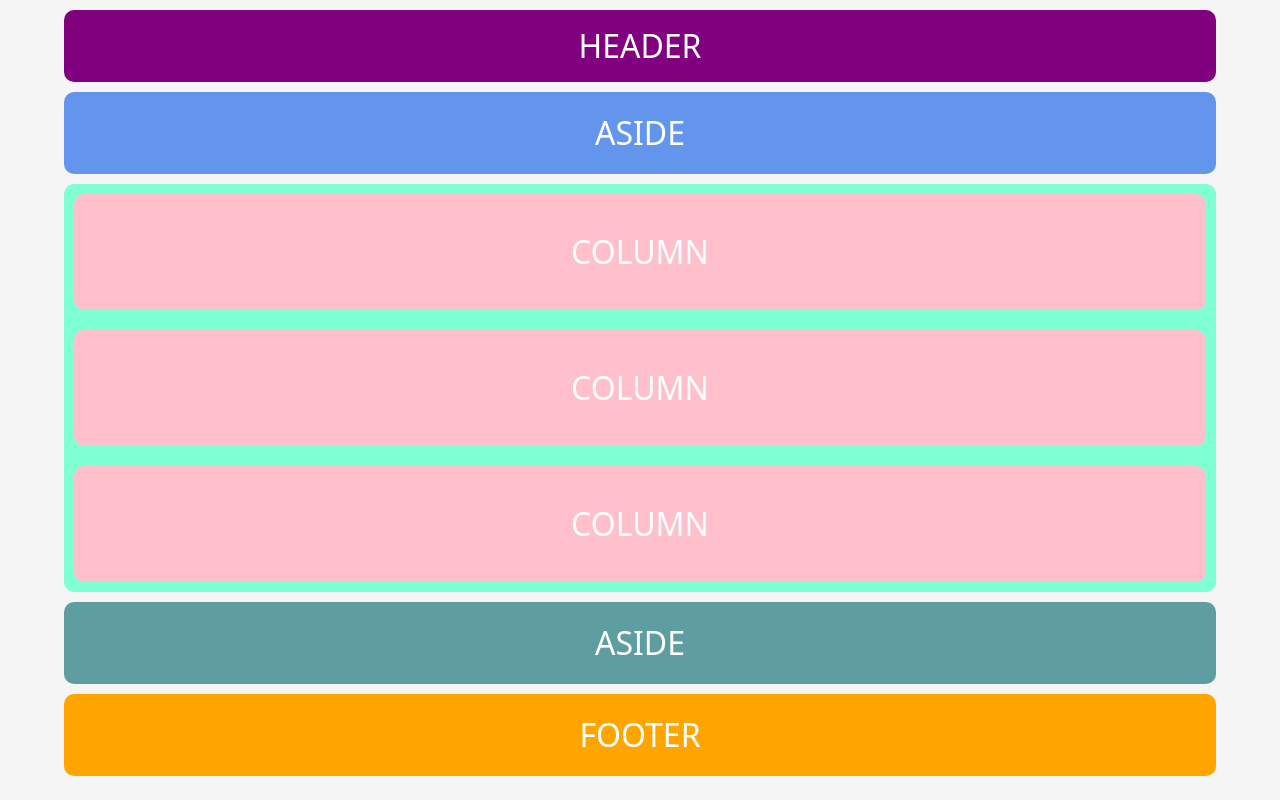
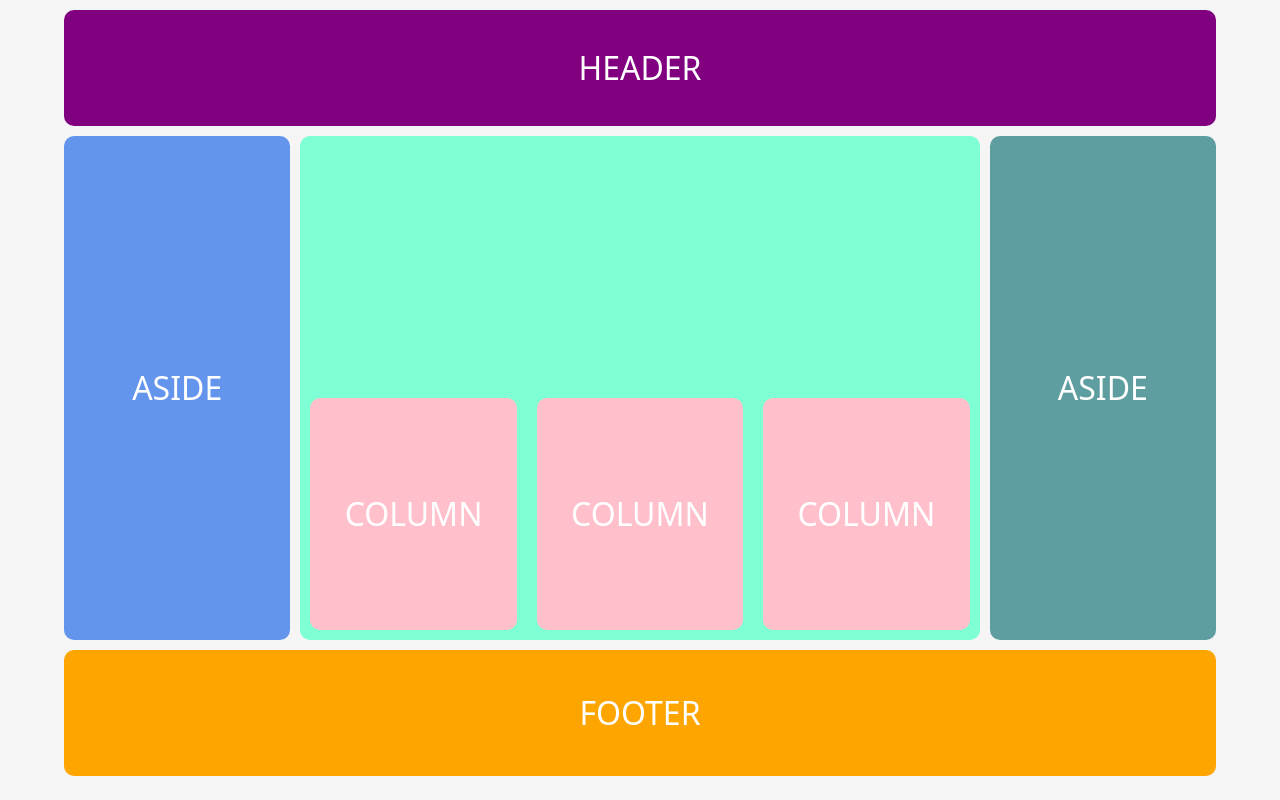
Before and after one commit to Matilda-B23/grid-wireframe-practice, a plain HTML site: page index.html in a window 1280 px wide. Drawn offline with Linux system fonts and the light colour scheme.

Commit message:
added desktop compatibility

```diff
--- a/css/style.css
+++ b/css/style.css
@@ -53,3 +53,31 @@ footer {
   display: grid;
   place-items: center;
 }
+@media screen and (min-width: 800px) {
+  .container {
+    display: grid;
+    grid-template-columns: 1fr 3fr 1fr;
+    grid-template-rows: 1fr 4fr 1fr;
+    gap: 10px;
+  }
+  header {
+    grid-column: 1 / 4;
+  }
+  .column-section {
+    grid-column: 2;
+    display: grid;
+    grid-template-rows: 1fr 1fr;
+  }
+  .aside1 {
+    grid-column: 1;
+  }
+  .aside2 {
+    grid-column: 3;
+  }
+  footer {
+    grid-column: 1 / 4;
+  }
+  .column-item {
+    grid-row: 2;
+  }
+}
```
Also changed, not shown: desktop-wireframe.png (added).
